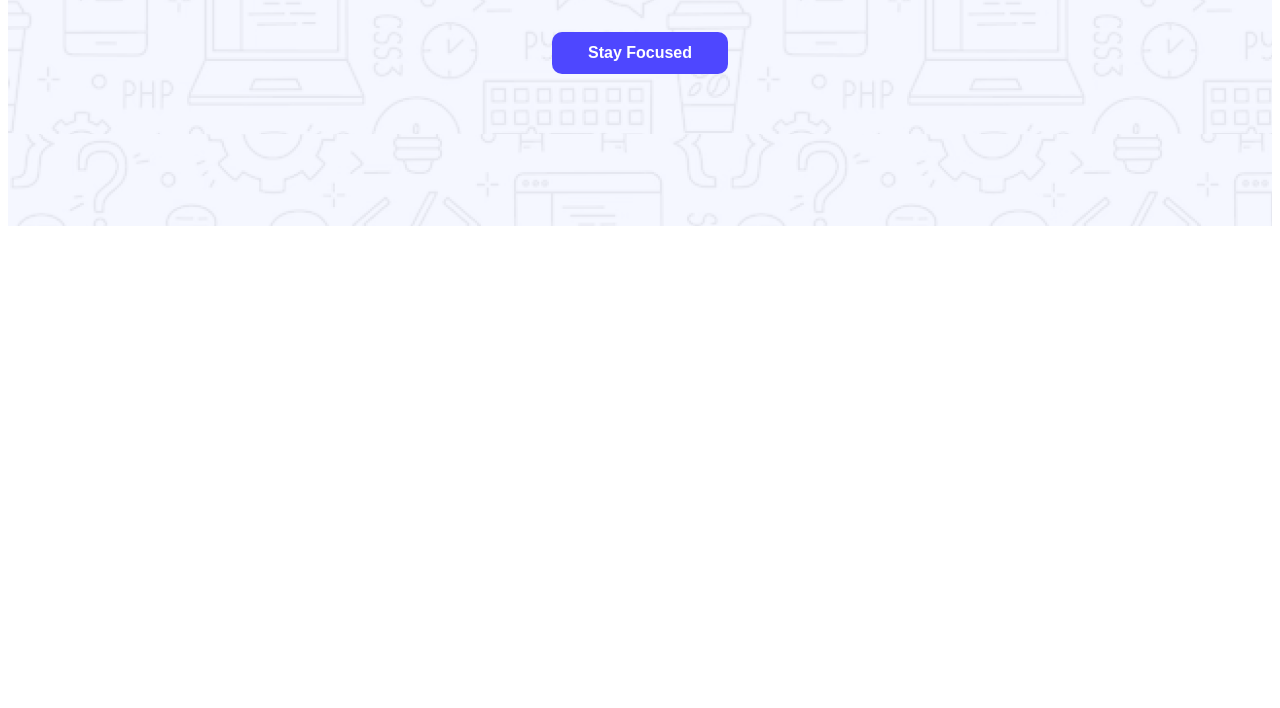
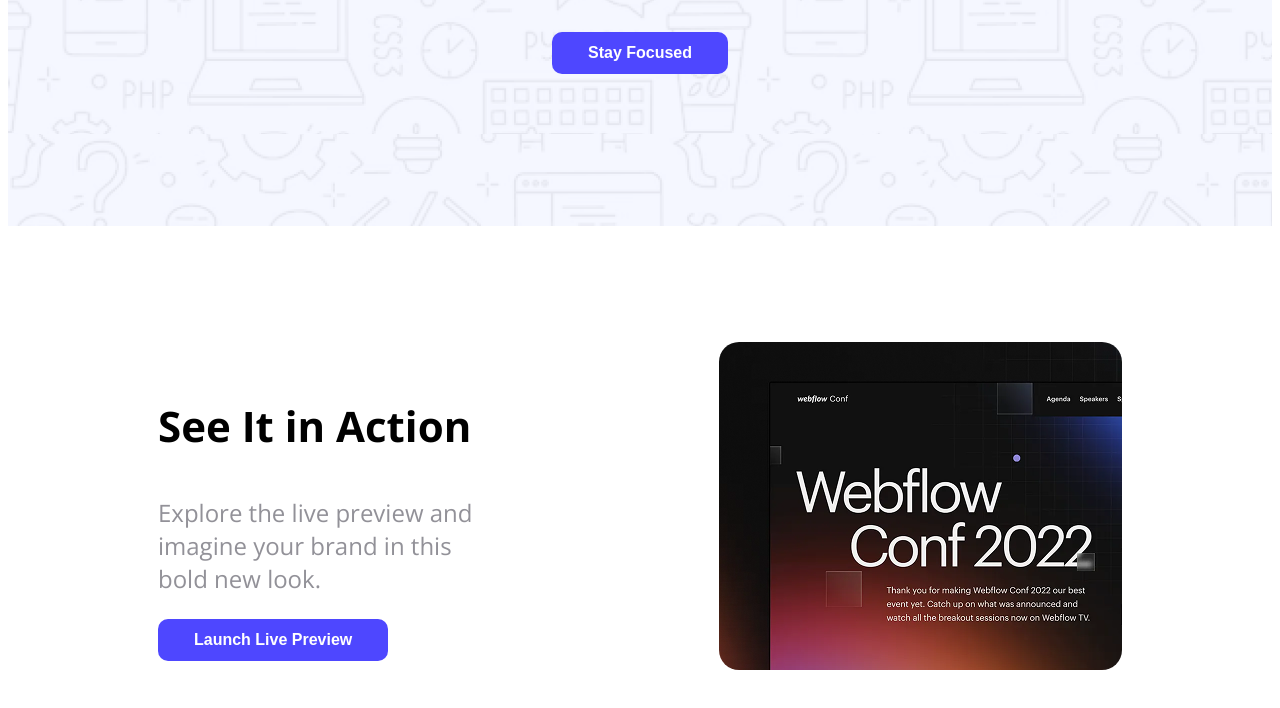
Before and after one commit to Nahid00011/A01-Website, a plain HTML site: page index.html in a window 1280 px wide. Shown: the part 526-1234 px from the top of the page. Before the commit the page ends 800 px from the top, so only its background shows below. Drawn offline with nearby package versions, Linux system fonts and the light colour scheme.

Commit message:
added the action section

```diff
--- a/index.html
+++ b/index.html
@@ -15,7 +15,7 @@
   <body class="open-sans-normal">
     <header class="header">
       <nav>
-        <h3 class="primary-color">LOGO</h3>
+        <h3 class="nav-title primary-color">LOGO</h3>
         <a href="">
           <button class="btn-primary">Sign Up</button>
         </a>
@@ -25,7 +25,21 @@
         <button class="btn-primary">Stay Focused</button>
       </div>
     </header>
-    <main></main>
+    <main>
+      <section class="action-section">
+        <div class="action-content">
+          <h3 class="action-title">See It in Action</h3>
+          <p class="action-description">
+            Explore the live preview and imagine your brand in this bold new
+            look.
+          </p>
+          <button class="btn-primary">Launch Live Preview</button>
+        </div>
+        <div>
+          <img class="action-image" src="./Assets/wc-mini.png" alt="" />
+        </div>
+      </section>
+    </main>
     <footer></footer>
   </body>
 </html>
--- a/styles/style.css
+++ b/styles/style.css
@@ -32,7 +32,7 @@ nav {
   align-items: center;
   margin: 0 150px;
 }
-nav h3 {
+.nav-title {
   font-size: 34px;
   font-weight: bolder;
 }
@@ -47,3 +47,24 @@ nav h3 {
   font-size: 65px;
   font-weight: bold;
 }
+
+/* action styles */
+.action-section {
+  display: flex;
+  align-items: center;
+  gap: 220px;
+  margin: 116px 150px;
+}
+.action-containt {
+}
+.action-title {
+  font-size: 42px;
+  font-weight: bold;
+}
+.action-description {
+  font-size: 24px;
+  color: rgba(37, 36, 50, 0.5);
+}
+.action-image {
+  border-radius: 20px;
+}
```
